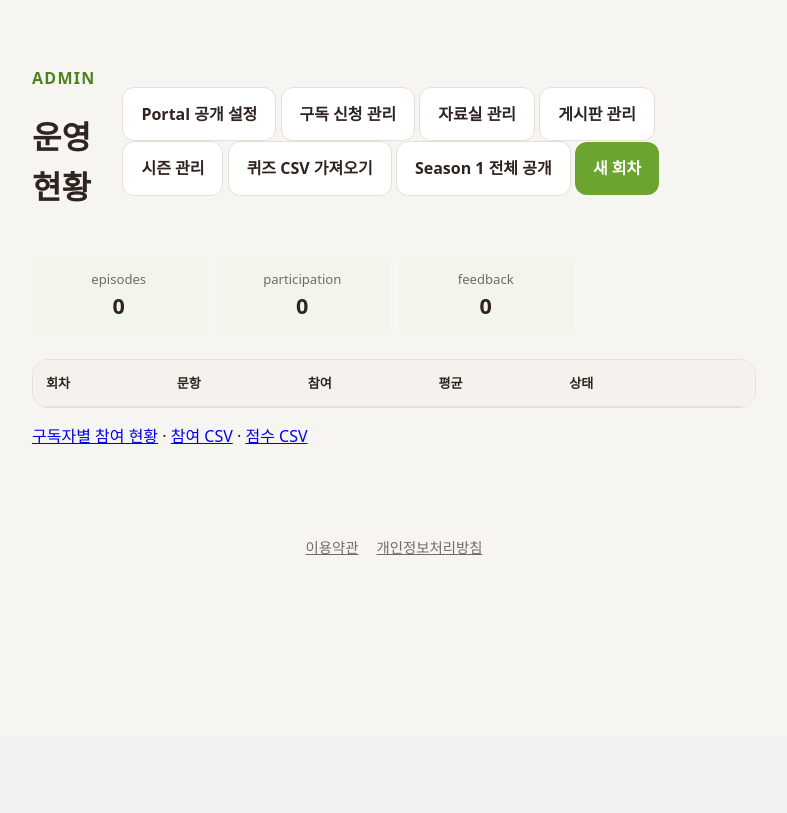
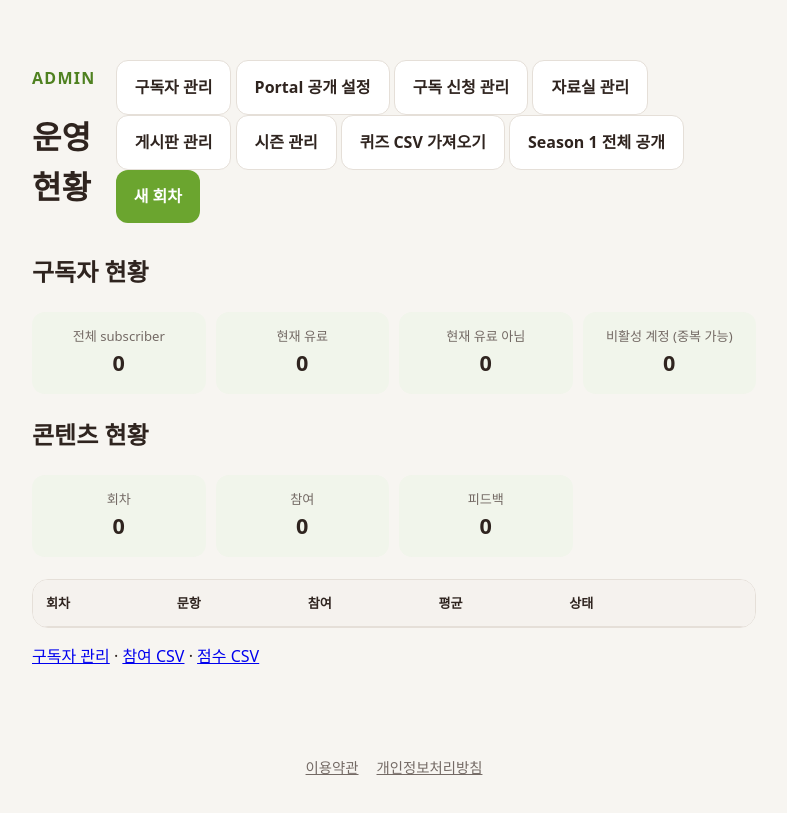
Before and after one commit to dognutritionlab25-cmd/audioletter-quiz-app, a Flask app: page /admin in a window 1280 px wide. Shown: the part 64-877 px from the top of the page, without its empty margins (246-1033 px from the left). Before the commit the page ends 619 px from the top, so only its background shows below. Run offline with Flask 3, Linux system fonts and the light colour scheme; the visitor is signed in with stand-in values (Sample User, id 1); data that the repository does not hold is empty.

Commit message:
Add files via upload

```diff
--- a/templates/admin_dashboard.html
+++ b/templates/admin_dashboard.html
@@ -1,9 +1,17 @@
 {% extends 'base.html' %}
 {% block content %}
-<div class="admin-head"><div><p class="eyebrow">ADMIN</p><h1>운영 현황</h1></div><div><a class="secondary button-link" href="{{ url_for('public_pages.admin_portal_settings') }}">Portal 공개 설정</a> <a class="secondary button-link" href="{{ url_for('subscriptions.admin_registration_list') }}">구독 신청 관리</a> <a class="secondary button-link" href="{{ url_for('resources.admin_resource_list') }}">자료실 관리</a> <a class="secondary button-link" href="{{ url_for('community.admin_post_list') }}">게시판 관리</a> <a class="secondary button-link" href="{{ url_for('admin_seasons') }}">시즌 관리</a> <a class="secondary button-link" href="{{ url_for('admin_quiz_import') }}">퀴즈 CSV 가져오기</a> <form class="inline-form" method="post" action="{{ url_for('admin_publish_season_one') }}" onsubmit="return confirm('R001~R042를 모두 공개하시겠습니까?');"><input type="hidden" name="csrf_token" value="{{ csrf_token() }}"><button class="secondary">Season 1 전체 공개</button></form> <a class="primary button-link" href="{{ url_for('admin_episode_new') }}">새 회차</a></div></div>
-<div class="metrics four">{% for key,value in totals.items() %}<div><span>{{ key }}</span><strong>{{ value }}</strong></div>{% endfor %}</div>
+<div class="admin-head"><div><p class="eyebrow">ADMIN</p><h1>운영 현황</h1></div><div><a class="secondary button-link" href="{{ url_for('admin_subscribers') }}">구독자 관리</a> <a class="secondary button-link" href="{{ url_for('public_pages.admin_portal_settings') }}">Portal 공개 설정</a> <a class="secondary button-link" href="{{ url_for('subscriptions.admin_registration_list') }}">구독 신청 관리</a> <a class="secondary button-link" href="{{ url_for('resources.admin_resource_list') }}">자료실 관리</a> <a class="secondary button-link" href="{{ url_for('community.admin_post_list') }}">게시판 관리</a> <a class="secondary button-link" href="{{ url_for('admin_seasons') }}">시즌 관리</a> <a class="secondary button-link" href="{{ url_for('admin_quiz_import') }}">퀴즈 CSV 가져오기</a> <form class="inline-form" method="post" action="{{ url_for('admin_publish_season_one') }}" onsubmit="return confirm('R001~R042를 모두 공개하시겠습니까?');"><input type="hidden" name="csrf_token" value="{{ csrf_token() }}"><button class="secondary">Season 1 전체 공개</button></form> <a class="primary button-link" href="{{ url_for('admin_episode_new') }}">새 회차</a></div></div>
+<h2>구독자 현황</h2>
+<div class="metrics four">
+  <div><span>전체 subscriber</span><strong>{{ subscriber_totals.total }}</strong></div>
+  <div><span>현재 유료</span><strong>{{ subscriber_totals.paid }}</strong></div>
+  <div><span>현재 유료 아님</span><strong>{{ subscriber_totals.not_paid }}</strong></div>
+  <div><span>비활성 계정 (중복 가능)</span><strong>{{ subscriber_totals.inactive }}</strong></div>
+</div>
+<h2>콘텐츠 현황</h2>
+<div class="metrics four"><div><span>회차</span><strong>{{ totals.episodes }}</strong></div><div><span>참여</span><strong>{{ totals.participation }}</strong></div><div><span>피드백</span><strong>{{ totals.feedback }}</strong></div></div>
 <div class="table-wrap"><table><thead><tr><th>회차</th><th>문항</th><th>참여</th><th>평균</th><th>상태</th><th></th></tr></thead><tbody>
 {% for e in episodes %}<tr><td><strong>{{ e.code }}</strong><br>{{ e.title }}</td><td>{{ e.question_count }}</td><td>{{ e.participant_count }}</td><td>{{ e.avg_score or '-' }}</td><td>{{ '공개' if e.is_published else '비공개' }}</td><td><a href="{{ url_for('admin_episode_edit', episode_id=e.id) }}">수정</a> · <a href="{{ url_for('admin_feedback', episode_id=e.id) }}">피드백</a></td></tr>{% endfor %}
 </tbody></table></div>
-<p><a href="{{ url_for('admin_subscribers') }}">구독자별 참여 현황</a> · <a href="{{ url_for('admin_export', kind='participation') }}">참여 CSV</a> · <a href="{{ url_for('admin_export', kind='attempts') }}">점수 CSV</a></p>
+<p><a href="{{ url_for('admin_subscribers') }}">구독자 관리</a> · <a href="{{ url_for('admin_export', kind='participation') }}">참여 CSV</a> · <a href="{{ url_for('admin_export', kind='attempts') }}">점수 CSV</a></p>
 {% endblock %}
```
